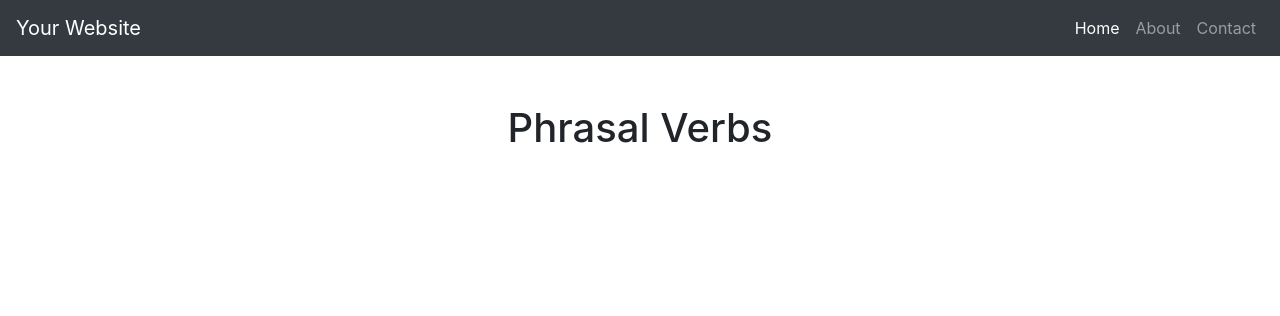
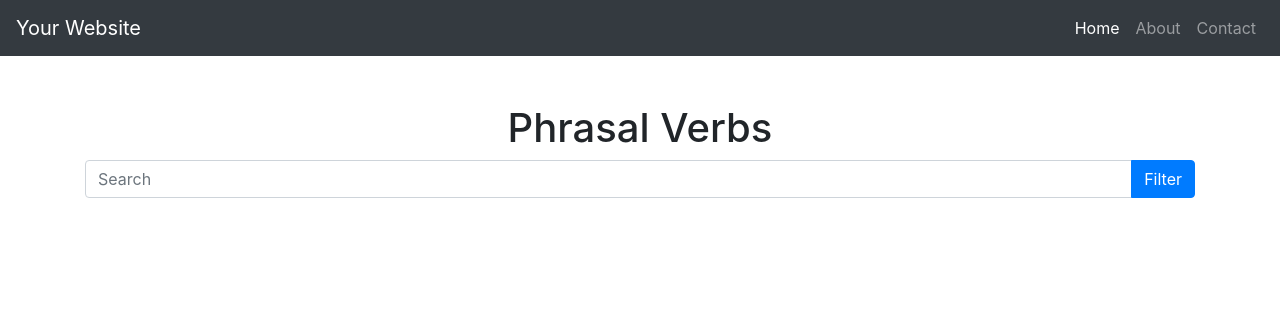
Before and after one commit to yar1kk12/EnglishHelper, a Django app: page /src/phrasal_verbs/ in a window 1280 px wide. Shown: the top 316 px of the page. Run offline with Django 5.2, Linux system fonts and the light colour scheme; some libraries are stand-ins or nearby versions.

Commit message:
Search Phrasal verbs implemented

```diff
--- a/src/views.py
+++ b/src/views.py
@@ -1,5 +1,6 @@
 from django.views.generic import TemplateView, ListView
 from src.models import PhrasalVerbs
+from django.db.models import Q
 
 # Create your views here.
 
@@ -10,16 +11,34 @@ class PhrasalVerbsView(ListView):
 
     group_by = {start.phrasal_verb.split(' ')[0] for start in PhrasalVerbs.objects.all()}
 
+
+    # def get_queryset(self):
+    #     queryset = super().get_queryset()
+    #     search = self.request.GET.get(' search', '')
+    #
+    #     if search:
+    #         queryset = queryset.filter(
+    #             Q(phrasal_verb__icontains=search)
+    #         )
+    #     return queryset
+
     def get_context_data(self, **kwargs):
         context = super().get_context_data(**kwargs)
+        search = self.request.GET.get('search', '')
         data = {}
 
-        for start in sorted(self.group_by):
-            queryset = PhrasalVerbs.objects.filter(phrasal_verb__istartswith=start)
-            data[start] = queryset
+        if search:
+            queryset = PhrasalVerbs.objects.all()
+            queryset = queryset.filter(
+                Q(phrasal_verb__icontains=search)
+            )
+            context['search'] = queryset
+        else:
+            for start in sorted(self.group_by):
+                queryset = PhrasalVerbs.objects.filter(phrasal_verb__istartswith=start)
+                data[start] = queryset
 
-        context['verbs_dict'] = data
-        context['text'] = 'fsdfs \n fasdf'
+            context['verbs_dict'] = data
 
         return context
 
--- a/templates/phrasal_verbs.html
+++ b/templates/phrasal_verbs.html
@@ -6,20 +6,28 @@
     </div>
 
 <div class="pv">
-  {% for start, objects in verbs_dict.items %}
-    <h3 style="font-weight: 700; margin-top: 50px; ">{{ start.capitalize }}</h3>
-    {% for verb in objects %}
-      <div margin-top='2110px' display='inline-block' class="card" style="width: 100%; margin-bottom: 20px;">
-        <img src="" class="card-img-top" alt="">
-        <div class="card-body">
-          <h3 class="card-title">{{verb.phrasal_verb}}</h3>
-          <p class="card-text">{{verb.description}}</p>
-          <p style="font-size: 1.2rem; text-align: right; font-family: 'Muller Medium Italic'" class="card-text">{{verb.example}}</p>
+    <form method="get">
+        <div class="input-group mb-3">
+            <input type="text" class="form-control" placeholder="Search" name="search"
+                   value="{{ request.GET.search }}">
+            <div class="input-group-append">
+                <button class="btn btn-primary" type="submit">Filter</button>
+            </div>
         </div>
-      </div>
+    </form>
+{% if search %}
+    {% for verb in search %}
+      {% include 'card_template.html' with verb=verb %}
     {% endfor %}
+{% endif %}
 
+{% for start, objects in verbs_dict.items %}
+  <h3 style="font-weight: 700; margin-top: 50px;">{{ start.capitalize }}</h3>
+  {% for verb in objects %}
+    {% include 'card_template.html' with verb=verb %}
+  {% endfor %}
 {% endfor %}
+
 </div>
 
 
```
Also changed, not shown: templates/card_template.html (added, +8 -0 lines).
